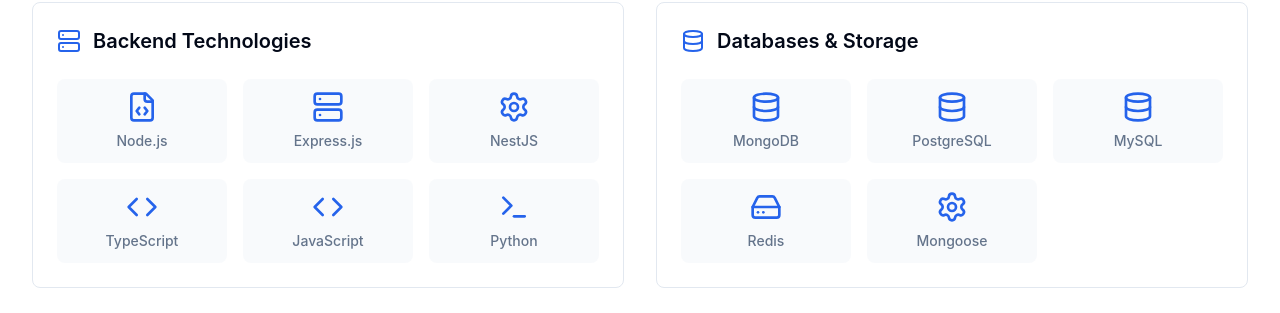
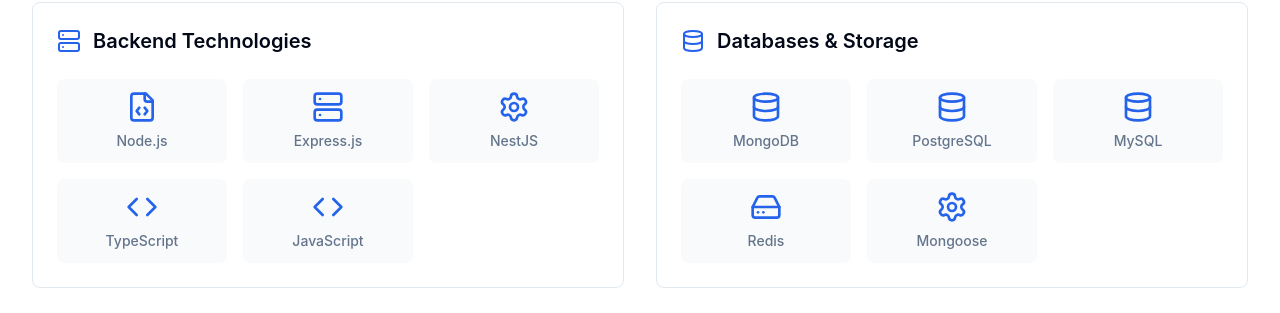
Before and after one commit to ajay-kumawat1/Portfolio, a React (Vite) app: page / in a window 1280 px wide. Shown: the part 2155-2468 px from the top of the page. Built offline with nearby package versions, Linux system fonts and the light colour scheme.

Commit message:
fix(skills): remove Python from Backend Technologies skills list

```diff
--- a/src/components/Skills.tsx
+++ b/src/components/Skills.tsx
@@ -30,7 +30,6 @@
         { name: "NestJS", icon: Settings },
         { name: "TypeScript", icon: Code },
         { name: "JavaScript", icon: Code },
-        { name: "Python", icon: Terminal },
       ],
     },
     {
```
